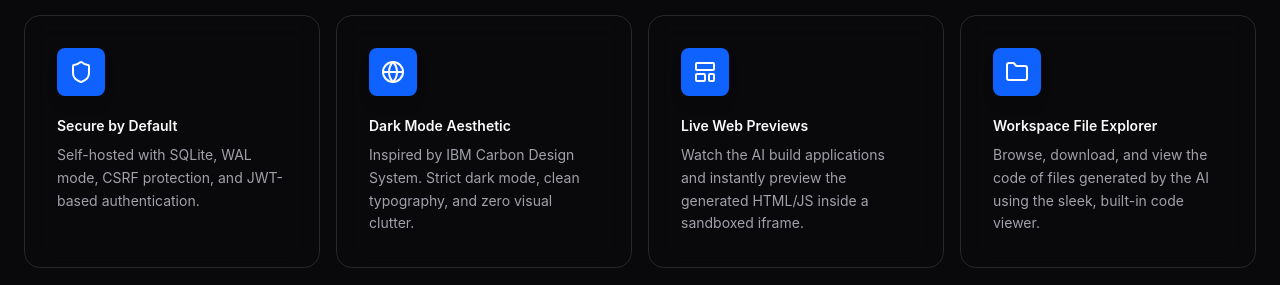
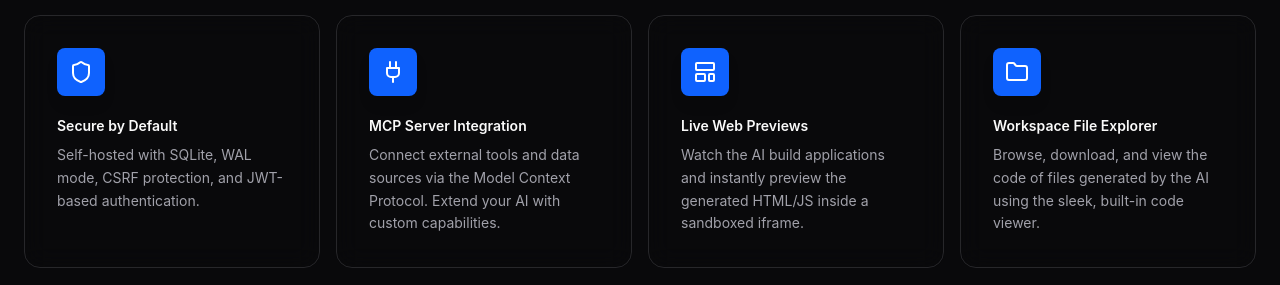
Before and after one commit to avneeshjadhav04/project-vulcan, a React (Vite) app in the folder web/: page / in a window 1280 px wide. Shown: the part 1314-1599 px from the top of the page. Built offline with nearby package versions, Linux system fonts and the light colour scheme; no server answers.

Commit message:
style(landing): replace Dark Mode Aesthetic with MCP Server Integration feature

```diff
--- a/web/src/pages/Landing.tsx
+++ b/web/src/pages/Landing.tsx
@@ -10,7 +10,7 @@
   Zap,
   Sparkles,
   Lock,
-  Globe,
+  Plug,
   Cpu,
   ArrowRight,
   ChevronDown,
@@ -362,9 +362,9 @@
       description: 'Self-hosted with SQLite, WAL mode, CSRF protection, and JWT-based authentication.',
     },
     {
-      icon: Globe,
-      title: 'Dark Mode Aesthetic',
-      description: 'Inspired by IBM Carbon Design System. Strict dark mode, clean typography, and zero visual clutter.',
+      icon: Plug,
+      title: 'MCP Server Integration',
+      description: 'Connect external tools and data sources via the Model Context Protocol. Extend your AI with custom capabilities.',
     },
     {
       icon: LayoutTemplate,
```
